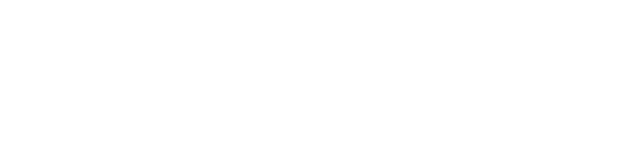
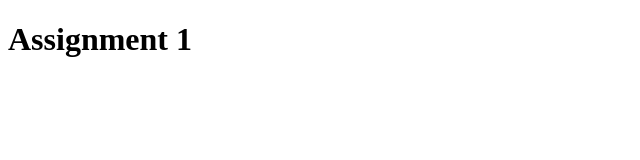
Before and after one commit to tjoelepic/IntMedia1_Asgn0, a plain HTML site: page assignment1/index.html in a window 1280 px wide. Shown: the whole page, without its empty margins (0-640 px from the left). Drawn offline with Linux system fonts and the light colour scheme.

Commit message:
Update index.html

```diff
--- a/assignment1/index.html
+++ b/assignment1/index.html
@@ -5,5 +5,7 @@
     <meta name="viewport" content="width=device-width, initial-scale=1.0" />
     <title>Document</title>
   </head>
-  <body></body>
+  <body>
+    <h1>Assignment 1</h1>
+  </body>
 </html>
```
